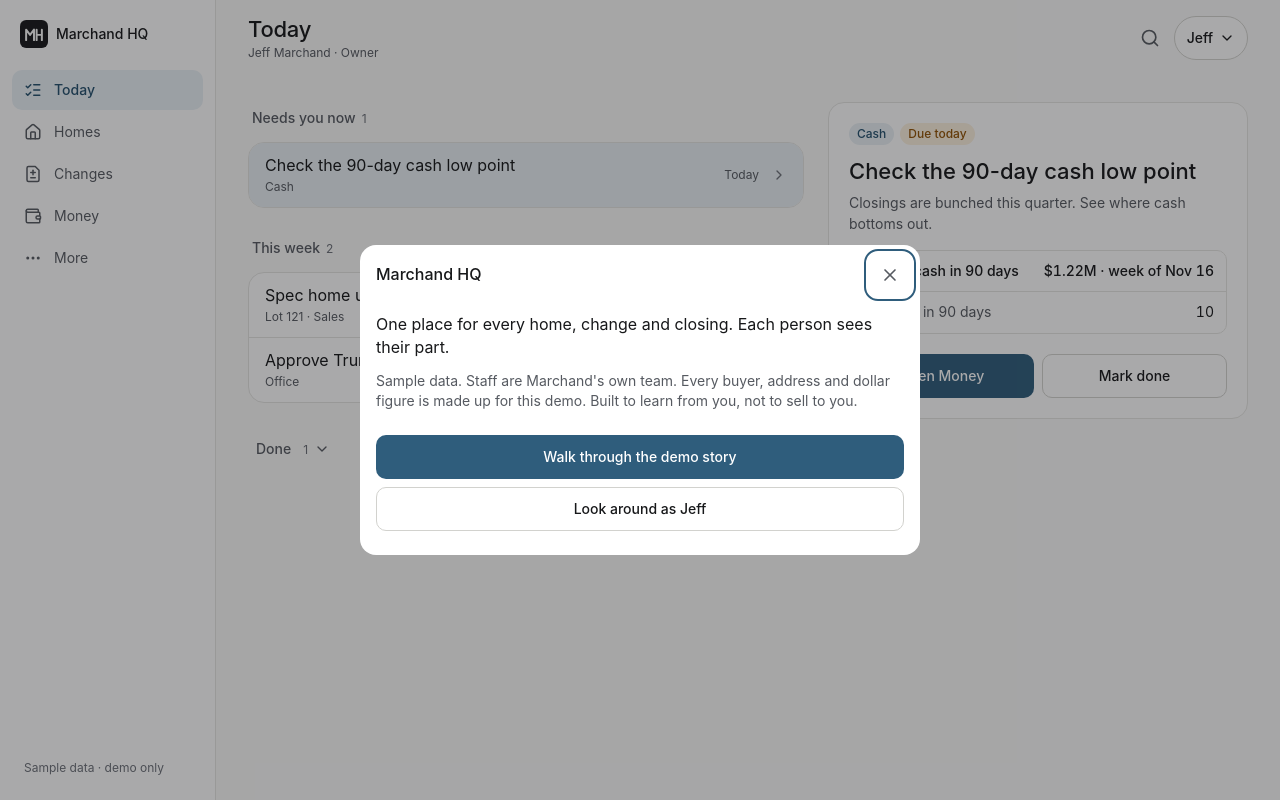
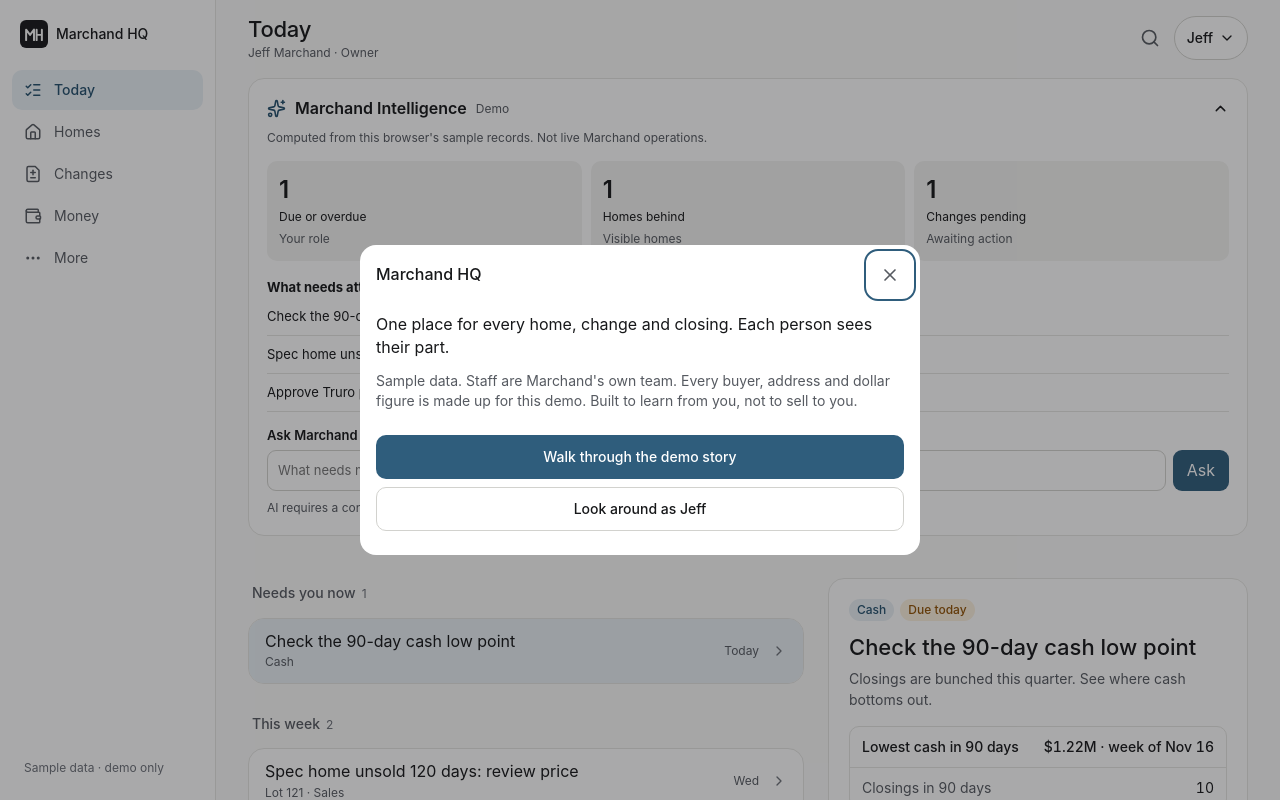
Before and after one commit to AlexChisholm15/marchand-hq, a Next.js app: page / in a window 1280 px wide. Shown: the top 800 px of the page. Built offline with nearby package versions, Linux system fonts and the light colour scheme.

Commit message:
Show intelligence above each role's Today queue

```diff
--- a/src/screens/Today.tsx
+++ b/src/screens/Today.tsx
@@ -11,6 +11,7 @@ import { roleById } from '@/lib/people';
 import { daysBetween, lotLabel, relDue } from '@/lib/format';
 import type { Task } from '@/lib/types';
 import { TaskDetail } from './TaskDetail';
+import { Intelligence } from '@/components/Intelligence';
 
 function useWide() {
   const [wide, setWide] = useState(false);
@@ -71,6 +72,7 @@ export function Today() {
 
   return (
     <Page title="Today" sub={`${r.person} · ${r.title}`}>
+      <Intelligence />
       <div className={s.split}>
         <div>
           {empty ? (
```
